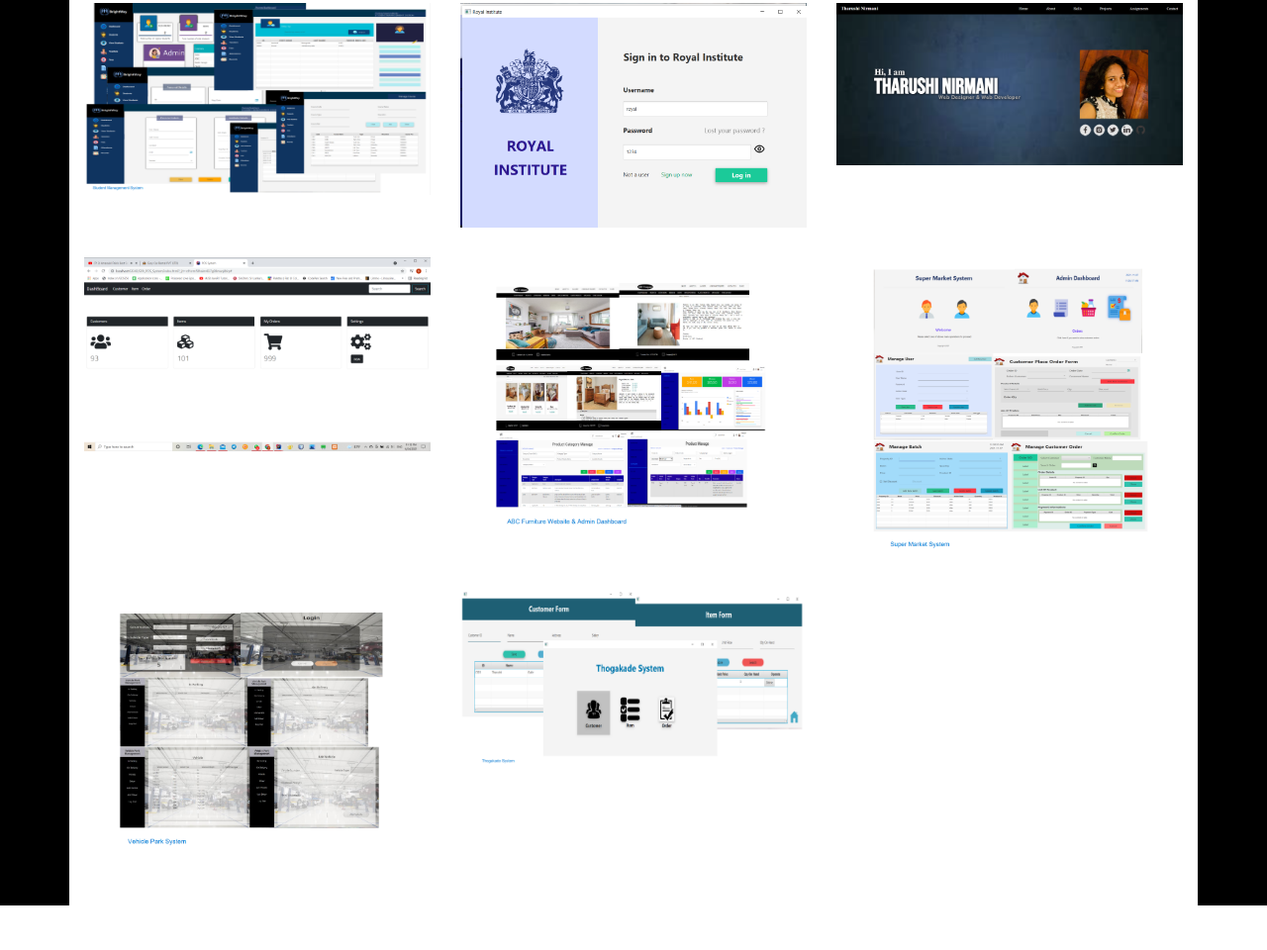
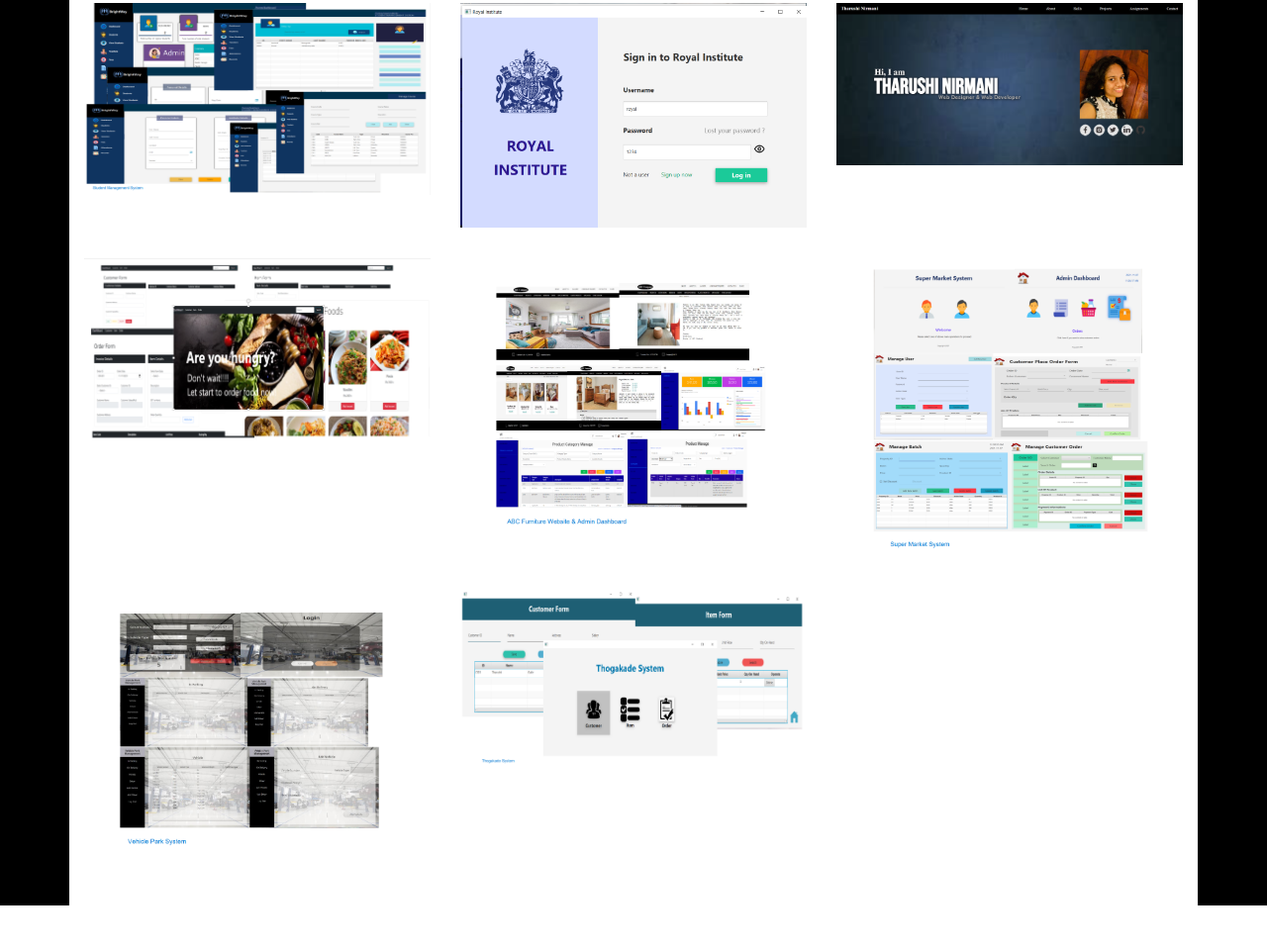
Before and after one commit to tharushiwelarathna/MyProfile-v2.github.io, a plain HTML site: page index.html in a window 1280 px wide. Shown: the part 3500-4460 px from the top of the page at 99% size. Drawn offline with nearby package versions, Linux system fonts and the light colour scheme.

Commit message:
photo change

```diff
--- a/index.html
+++ b/index.html
@@ -327,11 +327,11 @@
                 </div>
                 <!--          /////-->
                 <div class="col-lg-4 col-md-6 portfolio-item filter-web">
-                    <div class="portfolio-img"><img src="img/POS.png" class="img-fluid" alt=""></div>
+                    <div class="portfolio-img"><img src="img/Screenshot%20(424).png" class="img-fluid" alt=""></div>
                     <div class="portfolio-info">
                         <h4>POS System</h4>
                         <p> Using- Html Css Javascript</p>
-                        <a href="img/POS.png" data-gallery="portfolioGallery" class="portfolio-lightbox preview-link" title="POS System"><i class="bx bx-plus"></i></a>
+                        <a href="img/Screenshot%20(424).png" data-gallery="portfolioGallery" class="portfolio-lightbox preview-link" title="POS System"><i class="bx bx-plus"></i></a>
                         <p><a href="" target="_blank" style="padding-top: 10px; font-family: Cursive; font-size: 25px;">Download 📥 </a></p>
                     </div>
                 </div>
```
Also changed, not shown: img/Screenshot (424).png (added).
